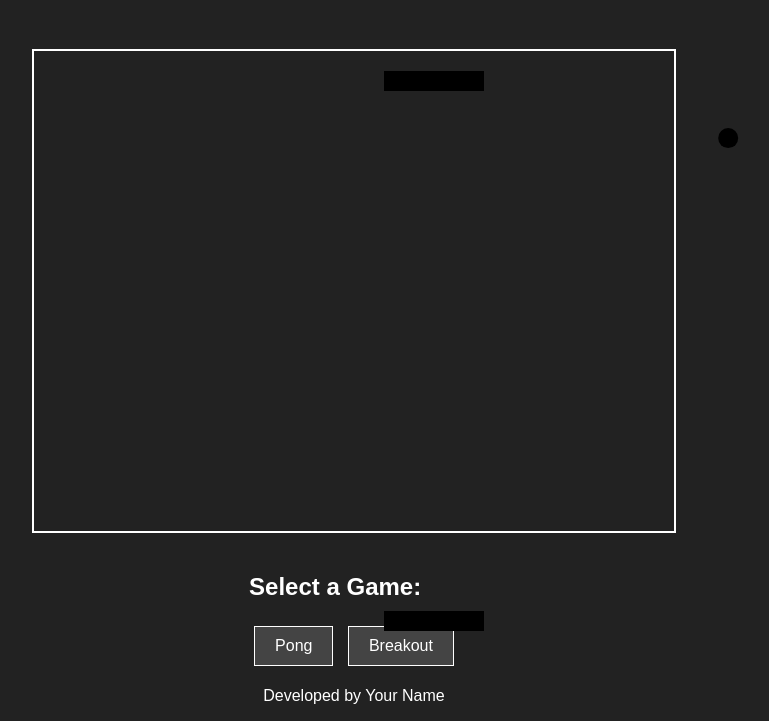
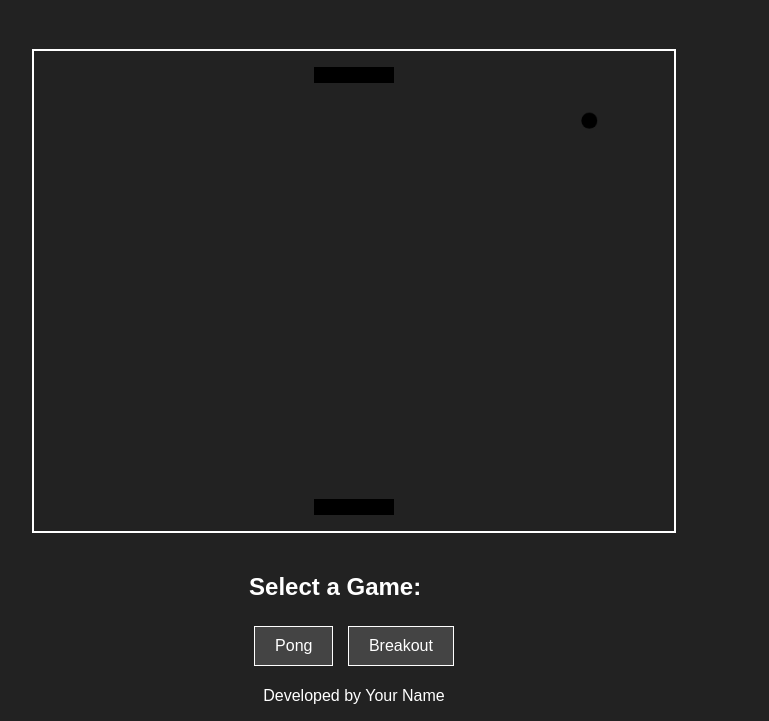
Before and after one commit to bachittle/made-with-gpt, a plain HTML site: page arcade-js/index.html in a window 1280 px wide. Shown: the part 110-831 px from the top of the page, without its empty margins (286-1055 px from the left). Drawn offline with Linux system fonts and the light colour scheme.

Commit message:
fixing canvas

```diff
--- a/arcade-js/css/main.css
+++ b/arcade-js/css/main.css
@@ -28,6 +28,13 @@ main {
     height: 480px;
     border: 2px solid #fff;
     position: relative;
+    display: flex;
+    align-items: center;
+    justify-content: center;
+}
+#gameCanvas {
+    max-width: 100%;
+    max-height: 100%;
 }
 
 #game-selection {
```
Also changed, not shown: 1 other file.
